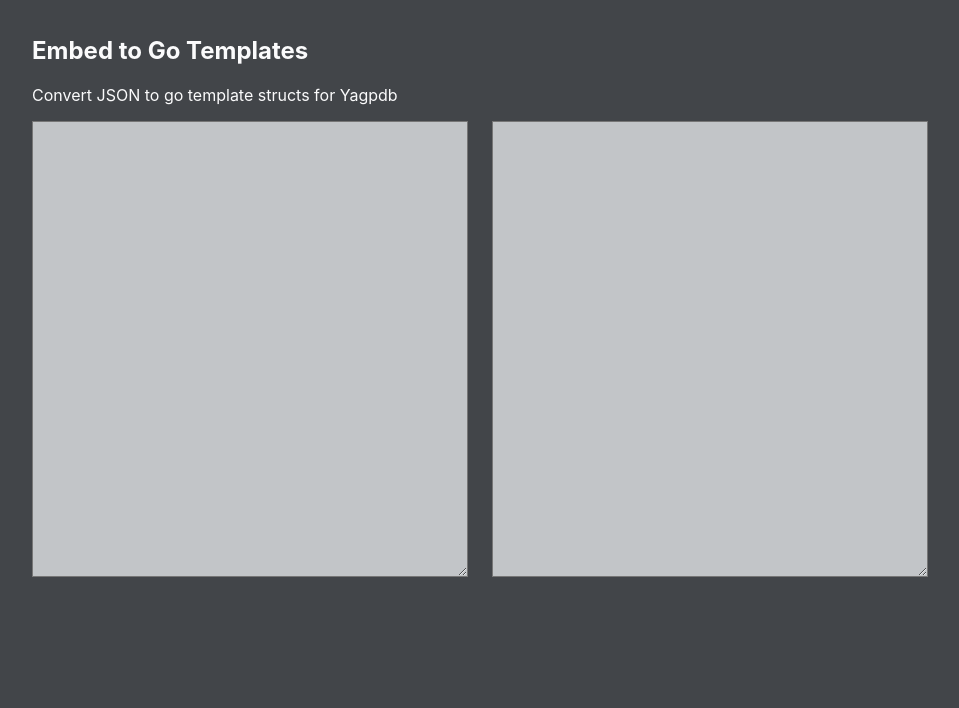
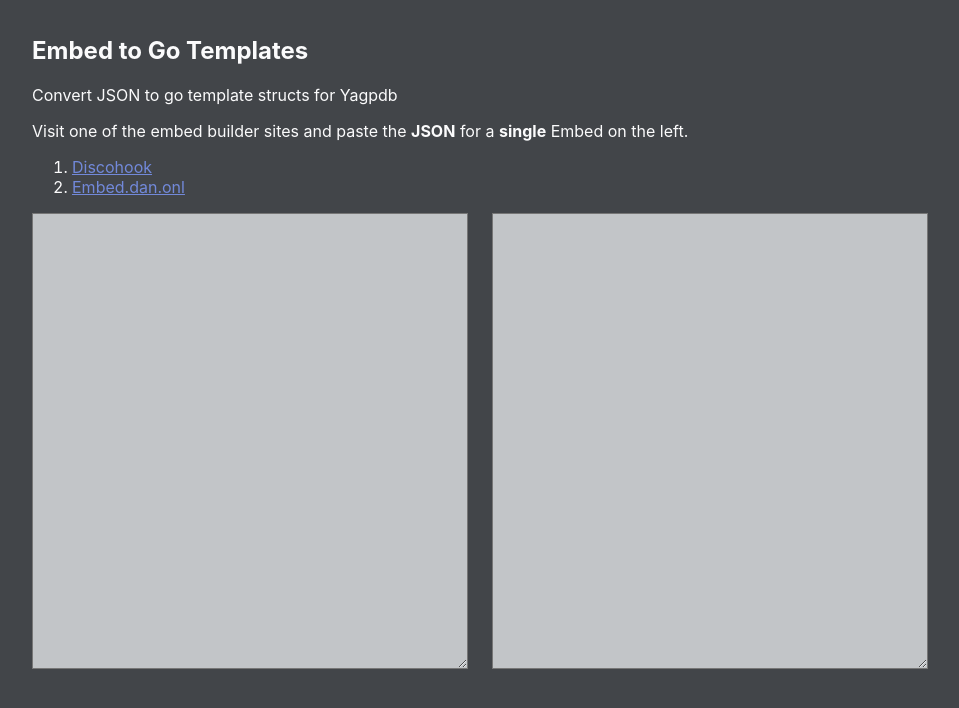
Before and after one commit to jwu910/discord-embed-to-go-template, a React (Create React App) app: page / in a window 1280 px wide. Shown: the top 708 px of the page, without its empty margins (160-1119 px from the left). Built offline with nearby package versions, Linux system fonts and the light colour scheme.

Commit message:
chore: fix markup title, add links to embed generators

```diff
--- a/public/index.html
+++ b/public/index.html
@@ -7,7 +7,7 @@
     <meta name="theme-color" content="#000000" />
     <meta
       name="description"
-      content="Web site created using create-react-app"
+      content="Convert Discord Embed JSON into Go Template"
     />
     <link rel="apple-touch-icon" href="%PUBLIC_URL%/logo192.png" />
     <!--
@@ -24,7 +24,7 @@
       work correctly both with client-side routing and a non-root public URL.
       Learn how to configure a non-root public URL by running `npm run build`.
     -->
-    <title>React App</title>
+    <title>Discord Embed JSON to Go Template</title>
   </head>
   <body>
     <noscript>You need to enable JavaScript to run this app.</noscript>
--- a/src/App.scss
+++ b/src/App.scss
@@ -7,8 +7,13 @@ body {
   color: lighten($DARK_BUT_NOT_BLACK, 80%);
 }
 
-.header-details {
-  color: $BLURPLE;
+
+.header-details  {
+  margin: 12px 0;
+  a {
+    color: $BLURPLE;
+
+  }
 }
 
 .text-areas > textarea {
--- a/src/App.tsx
+++ b/src/App.tsx
@@ -57,10 +57,42 @@ function App() {
 
   return (
     <Box sx={{ padding: 2, margin: "auto", width: "70%" }}>
-      <div className="header-details"></div>
-      <h2>Embed to Go Templates</h2>
-      <p>Convert JSON to go template structs for Yagpdb</p>
-      <Stack sx={{ margin: "auto" }} className="text-areas" direction="row" spacing={3}>
+      <div className="header-details">
+        <h2>Embed to Go Templates</h2>
+        <p>Convert JSON to go template structs for Yagpdb</p>
+        <p>
+          Visit one of the embed builder sites and paste the{" "}
+          <strong>JSON</strong> for a <strong>single</strong> Embed on the left.
+        </p>
+        <ol>
+          <li>
+            <a
+              target="_blank"
+              rel="noopener noreferrer"
+              href="https://discohook.org/"
+            >
+              Discohook
+            </a>
+          </li>
+
+          <li>
+            <a
+              target="_blank"
+              rel="noopener noreferrer"
+              href="https://embed.dan.onl/"
+            >
+              Embed.dan.onl
+            </a>
+          </li>
+        </ol>
+      </div>
+
+      <Stack
+        sx={{ margin: "auto" }}
+        className="text-areas"
+        direction="row"
+        spacing={3}
+      >
         <textarea
           style={{ flexGrow: 1 }}
           cols={50}
```
